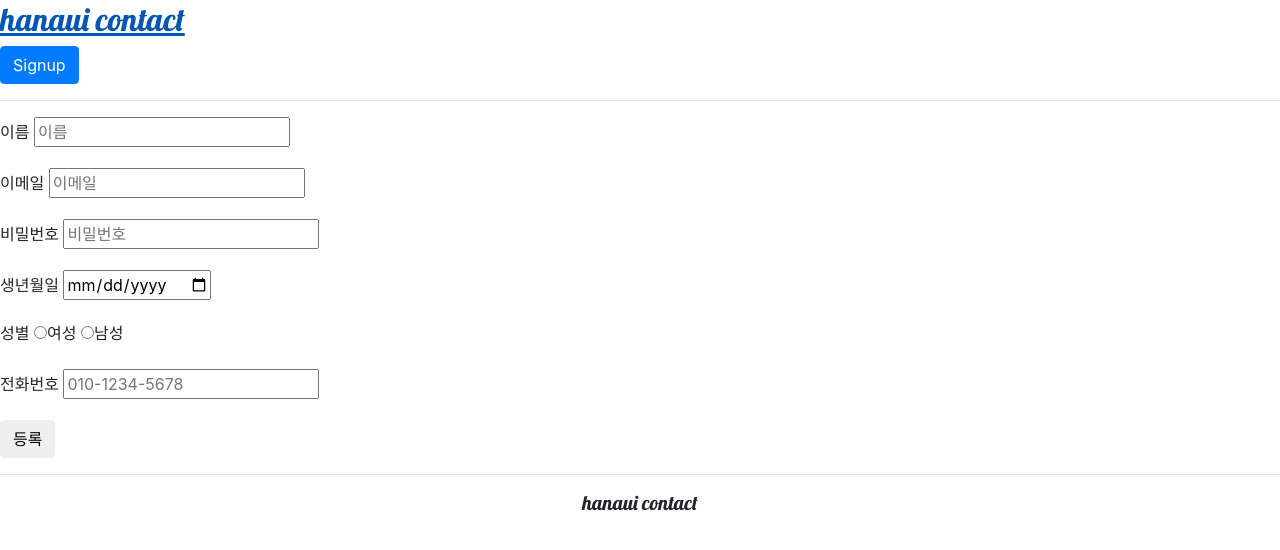
After one commit to hanaui-call/contacts-v2, a Django app: page /signup/ in a window 1280 px wide. The commit adds this page. Shown: the top 550 px of the page. Run offline with Django 3.2, Linux system fonts and the light colour scheme; some libraries are stand-ins or nearby versions.

Commit message:
index.html, signup.html, signupview update

```diff
--- a/web/django_server/urls.py
+++ b/web/django_server/urls.py
@@ -21,4 +21,5 @@ from django_server import views
 urlpatterns = [
     path('', views.index, name='index'),
     path('admin/', admin.site.urls),
+    path('signup/', views.signup, name='signup'),
 ]
--- a/web/django_server/views.py
+++ b/web/django_server/views.py
@@ -8,16 +8,18 @@ from django.contrib.auth.decorators import login_required
 logger = logging.getLogger(__name__)
 
 
-@require_http_methods(['POST'])
+@require_http_methods(['GET', 'POST'])
 def signup(request):
-    name = request.POST.get('name')
-    email = request.POST.get('email')
-    password = request.POST.get('password')
-    birth = request.POST.get('birth')
-    sex = request.POST.get('sex')
-    phone = request.POST.get('phone')
-
-    return redirect('index')
+    if request.method == 'GET':
+        return render(request, 'signup.html', {})
+    else:
+        name = request.POST.get('name')
+        email = request.POST.get('email')
+        password = request.POST.get('password')
+        birth = request.POST.get('birth')
+        sex = request.POST.get('sex')
+        phone = request.POST.get('phone')
+        return redirect('index')
 
 
 @require_http_methods(['POST'])
@@ -32,3 +34,7 @@ def index(request):
         member_list = member_list.filter(name__icontains=search_name)
 
     return render(request, 'index.html', {'member_list': member_list})
+
+@require_http_methods(['POST'])
+def detail(request):
+    pass
--- /dev/null
+++ b/web/templates/base.html
@@ -0,0 +1,18 @@
+<!DOCTYPE html>
+<html lang="ko">
+
+{% include 'head.html' %}
+
+<body>
+    {% include 'header.html' %}
+
+    <hr>
+
+    {% block content %}
+    {% endblock %}
+
+    <hr>
+
+    {% include 'footer.html' %}
+</body>
+</html>
--- /dev/null
+++ b/web/templates/footer.html
@@ -0,0 +1,3 @@
+<div style="font-family: 'Lobster', cursive; text-align: center;">
+    <h5>hanaui contact</h5>
+</div>
--- /dev/null
+++ b/web/templates/head.html
@@ -0,0 +1,17 @@
+{% load static %}
+
+<head>
+    <!-- Required meta tags -->
+    <meta charset="utf-8">
+    <meta name="viewport" content="width=device-width, initial-scale=1, shrink-to-fit=no">
+
+    <!-- Bootstrap CSS -->
+    <link rel="stylesheet" href="https://maxcdn.bootstrapcdn.com/bootstrap/4.0.0/css/bootstrap.min.css"
+      integrity="sha384-Gn5384xqQ1aoWXA+058RXPxPg6fy4IWvTNh0E263XmFcJlSAwiGgFAW/dAiS6JXm" crossorigin="anonymous">
+    <!-- FONTS -->
+    <link
+      href="https://fonts.googleapis.com/css2?family=Lobster&family=Nanum+Gothic:wght@700&family=Nanum+Myeongjo:wght@700&display=swap"
+      rel="stylesheet">
+
+    <title>ㅎ.ㄴ.ㅇ. CONTACT</title>
+  </head>
--- /dev/null
+++ b/web/templates/header.html
@@ -0,0 +1,11 @@
+<span style="font-family: 'Lobster', cursive;">
+    <h2>
+      <a href="{% url 'index' %}">hanaui contact</a>
+    </h2>
+    </span>
+    <span>
+      <form method="get" action="{% url 'signup' %}">
+        {% csrf_token %}
+        <input class="btn btn-primary" type="submit" value="Signup">
+      </form>
+    </span>
--- /dev/null
+++ b/web/templates/signup.html
@@ -0,0 +1,35 @@
+{% extends 'base.html' %}
+{% load static %}
+
+{% block content %}
+<form method="post" action="">
+  {% csrf_token %}
+  <div class="form-group">
+    <label for="name">이름</label>
+    <input type="text" placeholder="이름" name="name">
+  </div>
+  <div class="form-group">
+    <label for="email">이메일</label>
+    <input type="text" placeholder="이메일" name="email">
+  </div>
+  <div class="form-group">
+    <label for="password">비밀번호</label>
+    <input type="password" placeholder="비밀번호" name="password">
+  </div>
+  <div class="form-group">
+    <label for="birth">생년월일</label>
+    <input type="date" name="birth">
+  </div>
+  <div class="form-group">
+    <label for="sex">성별</label>
+    <input type="radio" name="sex" value="F">여성
+    <input type="radio" name="sex" value="M">남성
+    <!-- 제3의 성에 대한 선택지? -->
+  </div>
+  <div class="form-group">
+    <label for="phone">전화번호</label>
+    <input type="text" placeholder="010-1234-5678" name="phone">
+  </div>
+  <input type="submit" class="btn btn-default" value="등록">
+</form>
+{% endblock %}
```
Also changed, not shown: web/templates/index.html (+4 -26 lines).
